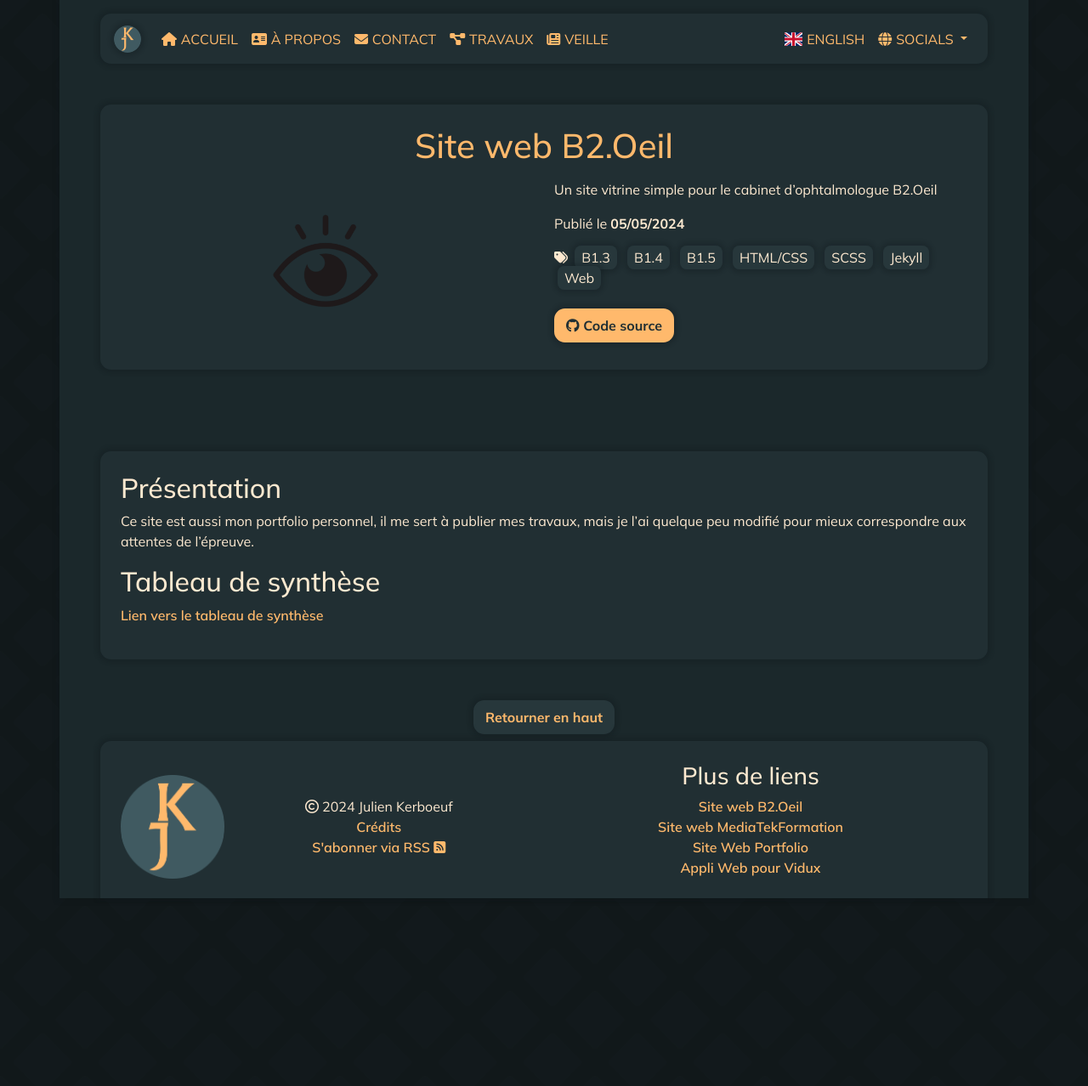
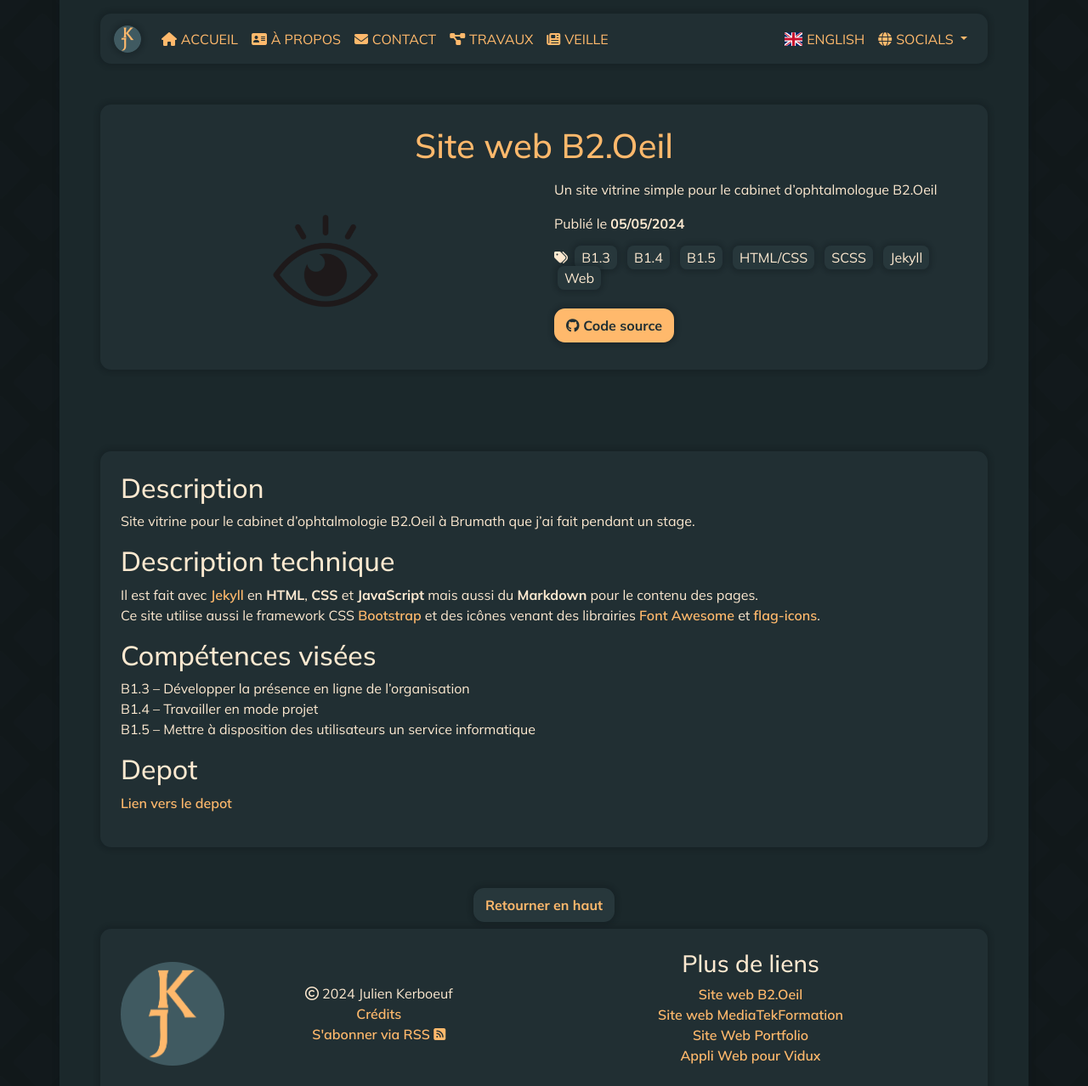
Before and after one commit to JKerboeuf/jkerboeuf.github.io, a Jekyll site: the page built from _posts/2024-05-05-b2-oeil.md, in a window 1280 px wide. Shown: the whole page at 85% size. Built offline with Jekyll 4.4.1, drawn with Linux system fonts in a browser that asks for light colours; nearby versions of some CDN libraries; before the commit the page ends 1057 px from its top, so only the background shows below that.

Commit message:
Added b2.oeil page

```diff
--- a/_posts/2024-05-05-b2-oeil.md
+++ b/_posts/2024-05-05-b2-oeil.md
@@ -17,10 +17,21 @@
 - Web
 ---
 
-## Présentation
+## Description
 
-Ce site est aussi mon portfolio personnel, il me sert à publier mes travaux, mais je l'ai quelque peu modifié pour mieux correspondre aux attentes de l'épreuve.
+Site vitrine pour le cabinet d’ophtalmologie B2.Oeil à Brumath que j'ai fait pendant un stage.
 
-## Tableau de synthèse
+## Description technique
 
-[Lien vers le tableau de synthèse](/assets/Tableau_de_Synthese.xlsx)
+Il est fait avec [Jekyll](https://jekyllrb.com/) en **HTML**, **CSS** et **JavaScript** mais aussi du **Markdown** pour le contenu des pages.
+Ce site utilise aussi le framework CSS [Bootstrap](https://getbootstrap.com/) et des icônes venant des librairies [Font Awesome](https://fontawesome.com/) et [flag-icons](https://flagicons.lipis.dev/).
+
+## Compétences visées
+
+B1.3 – Développer la présence en ligne de l'organisation
+B1.4 – Travailler en mode projet
+B1.5 – Mettre à disposition des utilisateurs un service informatique
+
+## Depot
+
+[Lien vers le depot](https://github.com/JKerboeuf/b2.oeil){:target="_blank"}
```
Also changed, not shown: _posts/2023-06-30-vidux-fr.md (+2 -1 lines), _posts/2023-12-07-portfolio-fr.md (+1 -0 lines).
